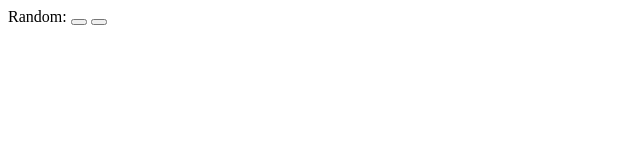
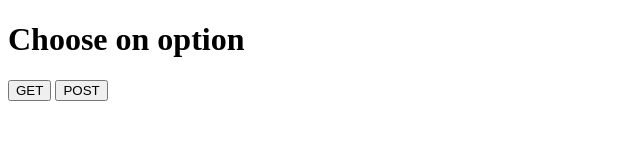
Before and after one commit to ilikealotgithub1234/NHApis, a plain HTML site: page Week2/sparkfunhighscores/index.html in a window 1280 px wide. Shown: the whole page, without its empty margins (0-640 px from the left). Drawn offline with nearby package versions, Linux system fonts and the light colour scheme.

Commit message:
Update index.html

```diff
--- a/Week2/sparkfunhighscores/index.html
+++ b/Week2/sparkfunhighscores/index.html
@@ -1,11 +1,19 @@
+<!DOCTYPE html>
 <html>
 <head>
 <script src="https://ajax.googleapis.com/ajax/libs/jquery/2.2.0/jquery.min.js"></script>
+<link rel="stylesheet" type="text/css" href="styles.css">
 </head>
+
 <body>
-Random:
-<button id = 'get'></button>
-<button id = 'post'></button>
-<script> src = 'script.js'</script>
+<h1>
+Choose on option
+</h1>
+<button id = 'get'>GET</button>
+<button id = 'post'>POST</button>
+
+
+<script src = 'script.js'></script>
 </body>
+
 </html>
```
